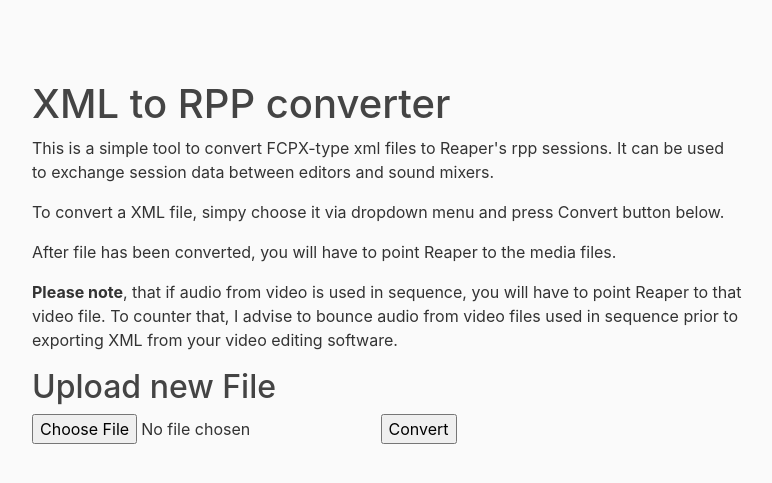
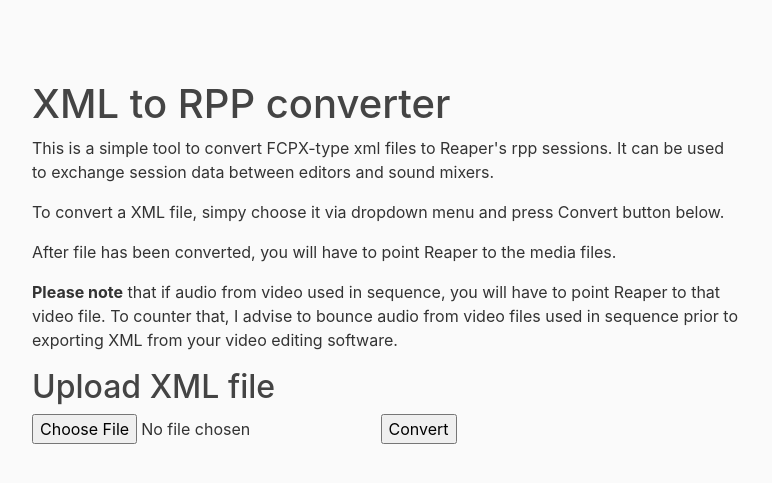
Before and after one commit to noneinnon/xml-to-rpp, a Flask app: page / in a window 1280 px wide. Shown: the top 483 px of the page, without its empty margins (68-840 px from the left). Run offline with Flask 2, Linux system fonts and the light colour scheme; some libraries are stand-ins or nearby versions.

Commit message:
edited index.html

```diff
--- a/app.py
+++ b/app.py
@@ -57,8 +57,6 @@ def upload_file():
     return render_template("index.html")
 
 # download processed file
-
-
 @app.route('/uploads/<filename>')
 def uploaded_file(filename):
     @after_this_request
--- a/templates/index.html
+++ b/templates/index.html
@@ -26,8 +26,8 @@
       		<p>This is a simple tool to convert FCPX-type xml files to Reaper's rpp sessions. It can be used to exchange session data between editors and sound mixers.</p>
       		<p>To convert a XML file, simpy choose it via dropdown menu and press Convert button below.</p>
       		<p>After file has been converted, you will have to point Reaper to the media files.</p>
-      		<p><strong>Please note</strong>, that if audio from video is used in sequence, you will have to point Reaper to that video file. To counter that, I advise to bounce audio from video files used in sequence prior to exporting XML from your video editing software.</p>
-	    	<h2>Upload new File</h2>
+      		<p><strong>Please note</strong> that if audio from video used in sequence, you will have to point Reaper to that video file. To counter that, I advise to bounce audio from video files used in sequence prior to exporting XML from your video editing software.</p>
+	    	<h2>Upload XML file</h2>
 		    <form method=post enctype=multipart/form-data>
 		      <input type=file name=file>
 		      <input type=submit value=Convert>
```
